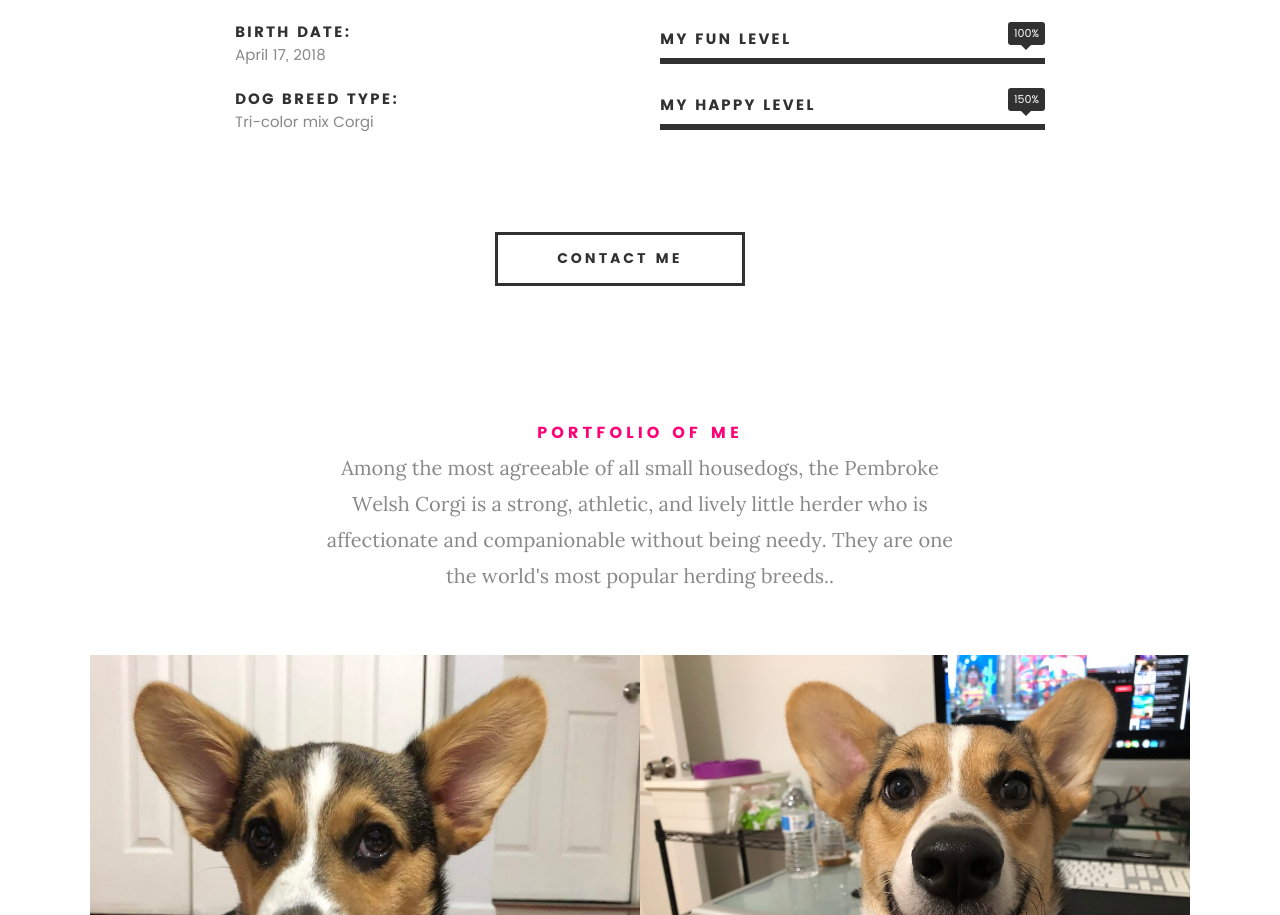
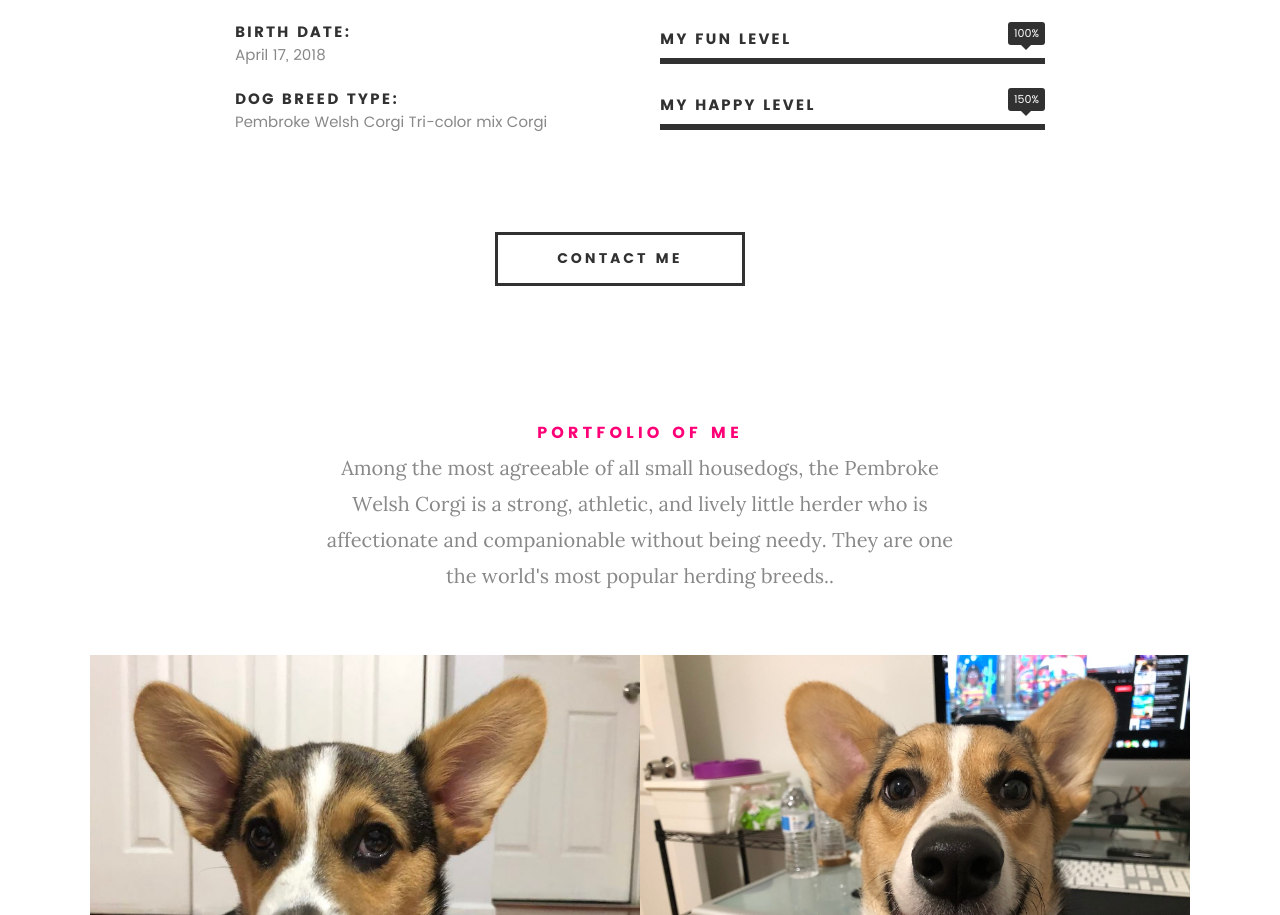
Before and after one commit to phosoup/Snoopy, a plain HTML site: page index.html in a window 1280 px wide. Shown: the part 1873-2788 px from the top of the page. Drawn offline with Linux system fonts and the light colour scheme.

Commit message:
Update index.html

```diff
--- a/index.html
+++ b/index.html
@@ -129,7 +129,7 @@
    				</li>
    				<li>
    					<strong>Dog Breed Type:</strong>
-   					<span>Tri-color mix Corgi</span>
+   					<span>Pembroke Welsh Corgi Tri-color mix Corgi</span>
    				</li>
    				<li>
 
```
